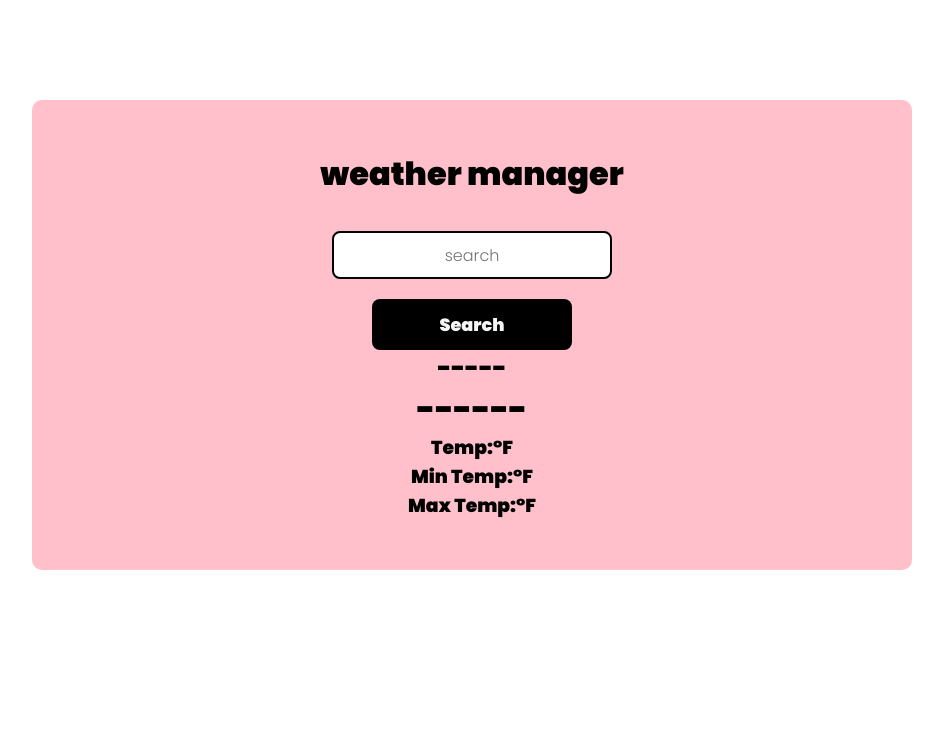
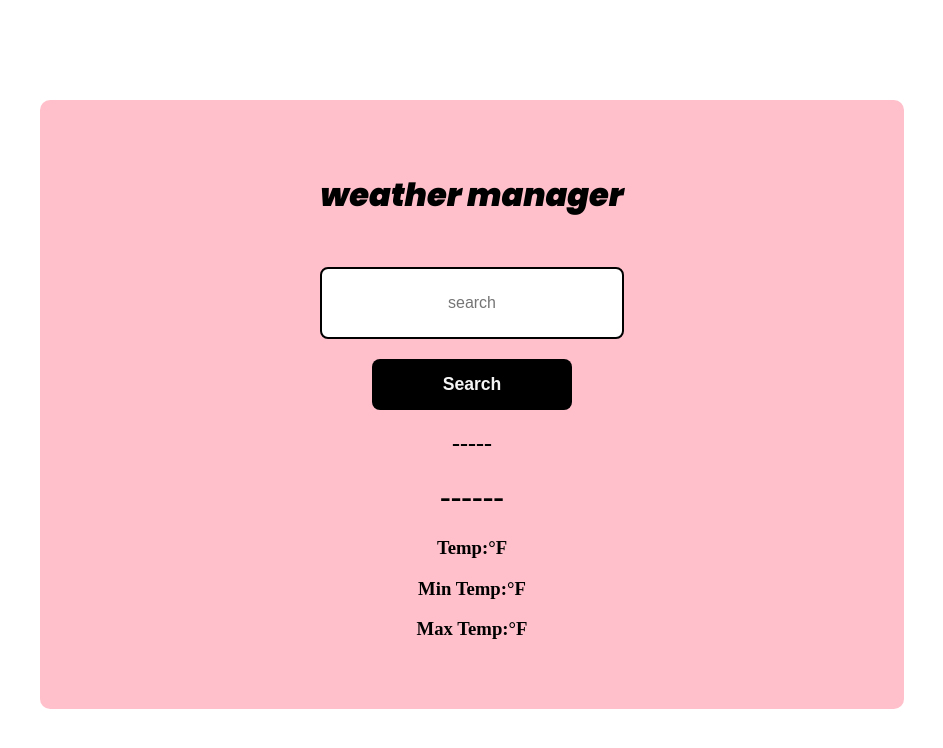
Before and after one commit to Thiriloksha-s/WEATHER-APP, a plain HTML site: page weather/index.html in a window 1280 px wide. Shown: the whole page, without its empty margins (168-1111 px from the left). Drawn offline with Linux system fonts and the light colour scheme.

Commit message:
Update style.css

```diff
--- a/weather/style.css
+++ b/weather/style.css
@@ -1,13 +1,14 @@
-@import url('https://fonts.googleapis.com/css2?family=Poppins:wght@300;900&display=swap');
+@import url('https://fonts.googleapis.com/css2?family=Poppins:ital,wght@1,300&display=swap');
+@import url('https://fonts.googleapis.com/css2?family=Poppins:ital,wght@1,900&display=swap');
 
-* {
+{
     margin: 0;
     box-sizing: border-box;
-    font-family: 'Poppins', sans-serif;
+    font-family: Poppins,sans-serif ;
     text-align: center;
 }
 
-.container {
+.container{
     background-color: pink;
     padding: 50px;
     border-radius: 10px;
@@ -15,11 +16,13 @@
     text-align: center;
 }
 
-#heading {
+#heading{
     color: black;
+    font-family: Poppins, sans-serif;
+    text-align: center;
 }
 
-input[type="text"] {
+input[type="text"]{
     margin-top: 8px;
     height: 3rem;
     width: 280px;
@@ -32,32 +35,30 @@ input[type="text"] {
     text-align: center;
 }
 
-input:focus {
+input:focus{
     background-color: #fff;
     color: #495057;
     border-color: #80bdff;
-    box-shadow: 0 0 0 0.2rem rgba(0,123,255,0.25);
+    outline: 0;
+    box-shadow: 0 0 0 0.2rem rgb(0,123,255,25%);
+    text-align: center;
 }
 
-input[type="button"] {
+input[type="button"]{
     background-color: black;
     height: 3.2rem;
     width: 200px;
     color: whitesmoke;
     font-size: 1.1rem;
+    outline: none;
     border-radius: 8px;
     font-weight: 600;
     border: none;
     cursor: pointer;
+    text-align: center;
 }
 
-input[type="button"]:hover {
-    background-color: #333;
-    transform: scale(1.05);
-    transition: 0.3s;
-}
-
-.result {
+.result{
     color: black;
     text-align: center;
 }
```
